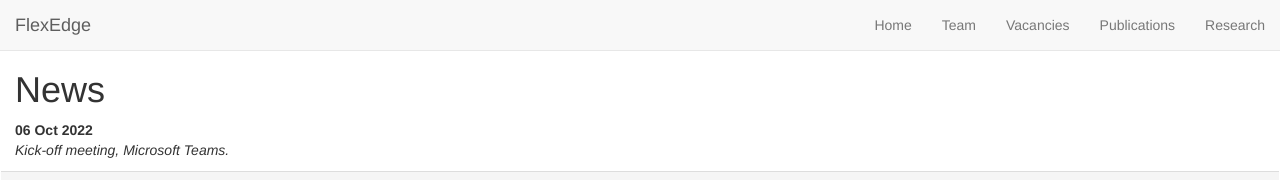
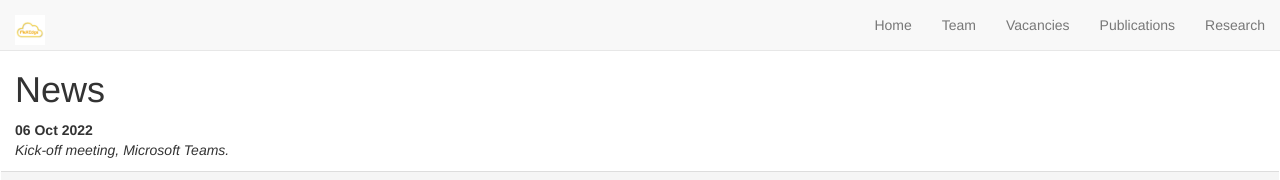
Before and after one commit to PSALOxford/FleXEdge-web, a Jekyll site: the page built from _pages/allnews.md, in a window 1280 px wide. Shown: the top 180 px of the page. Built offline with Jekyll 4.4.1, drawn with Linux system fonts in a browser that asks for light colours; nearby versions of some CDN libraries; grey boxes are pictures that could not be loaded.

Commit message:
Update header.html

```diff
--- a/_includes/header.html
+++ b/_includes/header.html
@@ -8,7 +8,9 @@
 		<span class="icon-bar"></span>
 	  </button>
 
-    <a class="navbar-brand" href="{{ site.url }}{{ site.baseurl }}/">FlexEdge</a>
+    <a class="navbar-brand" href="{{ site.url }}{{ site.baseurl }}/">
+		<img src="{{ site.url }}{{ site.baseurl }}/images/logopic/flexedge-logo.png" alt="FleXEdge" style="height: 150%;">
+	</a>
 	</div>
 	<div class="collapse navbar-collapse" id="navbar-collapse-1">
 	  <ul class="nav navbar-nav navbar-right">
```
